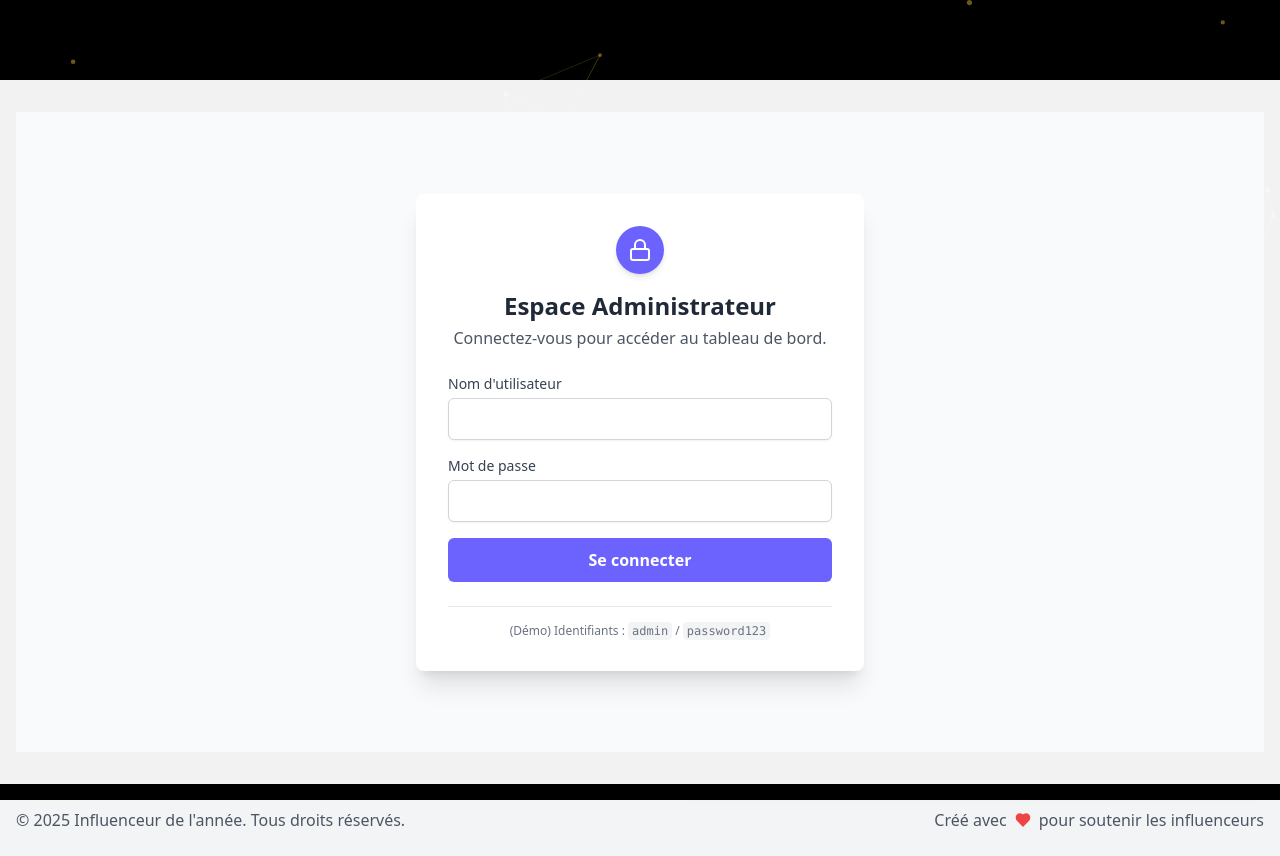
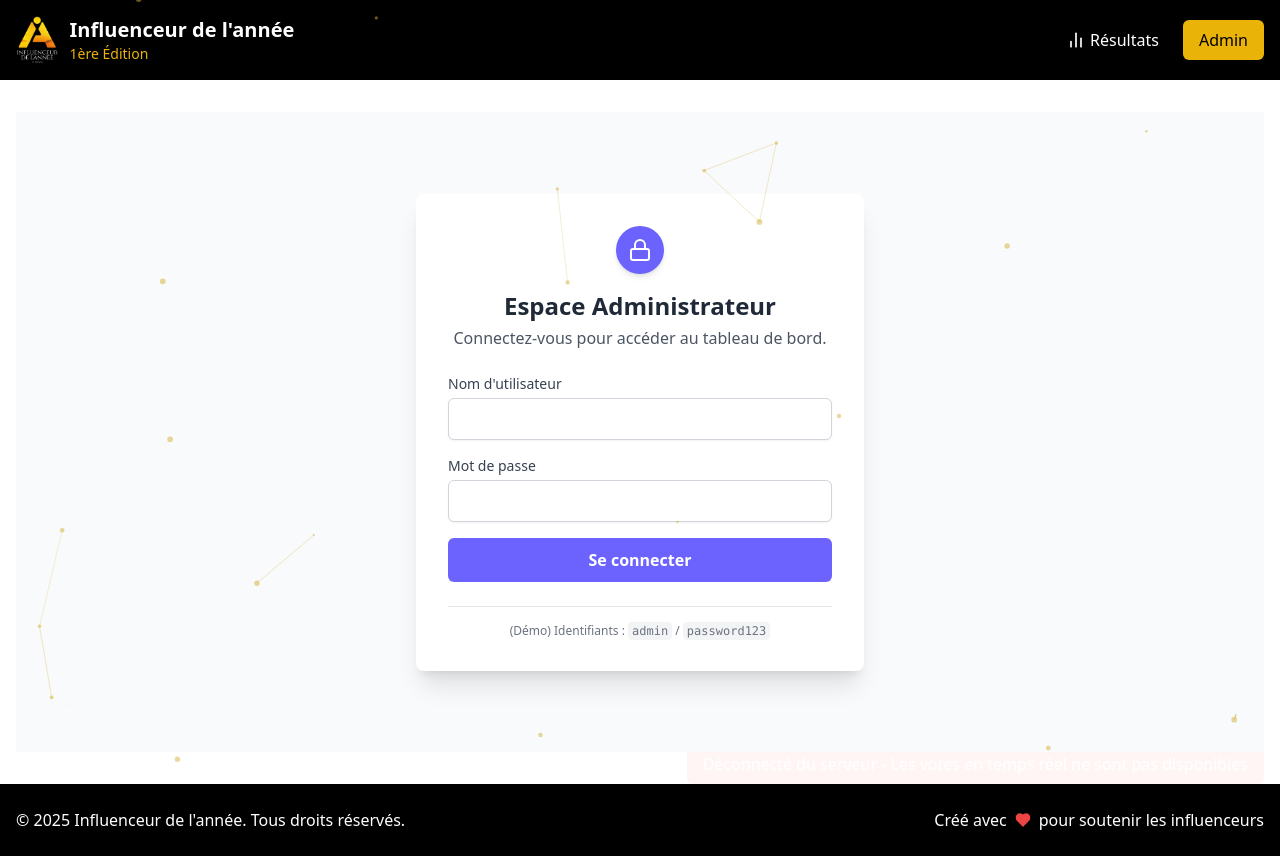
Before and after one commit to juniorbrindou/influencer, a React (Vite) app: page /admin in a window 1280 px wide. Built offline with nearby package versions, Linux system fonts and the light colour scheme; no server answers.

Commit message:
feat: Refactor animation components and enhance footer styling for better visibility

```diff
--- a/src/App.tsx
+++ b/src/App.tsx
@@ -8,20 +8,14 @@ import ResultsPage from './pages/ResultsPage';
 import AdminPage from './pages/AdminPage';
 import HomePage from './pages/HomePage';
 import CategoryPage from './pages/CategoryPage';
-import AnimatedBackground from './components/AnimatedBackground';
-
+import ForegroundAnimation from './components/AnimatedBackground';
 function App() {
   return (
     <VoteProvider>
       <Router>
-        <AnimatedBackground />
-        {/* Fond animé */}
-        <div className="animated-bg"></div>
-
-        <div className="min-h-screen flex flex-col">
+        <div className="min-h-screen flex flex-col relative">
           <Header />
-
-          <main className="flex-grow">
+          <main className="flex-grow z-10">
             <Routes>
               <Route path="/" element={<div className="foreground-content"><HomePage /></div>} />
               <Route path="/category/:id" element={<div className="foreground-content dark-bg-page"><CategoryPage /></div>} />
@@ -32,6 +26,8 @@ function App() {
           </main>
 
           <Footer />
+          {/* Animation en premier plan MAIS derrière le contenu */}
+          <ForegroundAnimation />
         </div>
       </Router>
     </VoteProvider>
--- a/src/components/AnimatedBackground.tsx
+++ b/src/components/AnimatedBackground.tsx
@@ -3,84 +3,44 @@ import Particles from 'react-tsparticles';
 import { loadSlim } from 'tsparticles-slim';
 import type { Engine } from 'tsparticles-engine';
 
-const AnimatedBackground: React.FC = () => {
+const ForegroundAnimation: React.FC = () => {
   const particlesInit = async (engine: Engine) => {
     await loadSlim(engine);
   };
 
   return (
+    <div className="fixed inset-0 pointer-events-none z-20"> {/* z-index élevé et ignore les clics */}
       <Particles
-      id="tsparticles"
         init={particlesInit}
         options={{
-        background: {
-          color: {
-            value: "#000000",
-          },
-        },
-        fpsLimit: 120,
-        interactivity: {
-          events: {
-            onClick: {
-              enable: true,
-              mode: "push",
-            },
-            onHover: {
-              enable: true,
-              mode: "repulse",
-            },
-          },
-          modes: {
-            push: {
-              quantity: 4,
-            },
-            repulse: {
-              distance: 100,
-              duration: 0.4,
-            },
-          },
-        },
+          background: { color: { value: "transparent" } },
           particles: {
-          color: {
-            value: "#d4af37", // Couleur or
-          },
+            color: { value: "#d4af37" }, // Couleur or
             links: {
               color: "#d4af37",
               distance: 150,
               enable: true,
               opacity: 0.3,
-            width: 1,
+              width: 1
             },
             move: {
-            direction: "none",
               enable: true,
-            outModes: {
-              default: "bounce",
-            },
-            random: false,
               speed: 2,
-            straight: false,
+              outModes: "out"
             },
             number: {
-            density: {
-              enable: true,
+              density: { enable: true },
+              value: 50 // Réduit le nombre pour moins de surcharge
             },
-            value: 80,
+            opacity: { value: 0.5 },
+            shape: { type: "circle" },
+            size: { value: { min: 1, max: 3 } }
           },
-          opacity: {
-            value: 0.5,
-          },
-          shape: {
-            type: "circle",
-          },
-          size: {
-            value: { min: 1, max: 3 },
-          },
-        },
-        detectRetina: true,
+          detectRetina: true
         }}
       />
+    </div>
   );
 };
 
-export default AnimatedBackground;
+export default ForegroundAnimation;
--- a/src/components/Footer.tsx
+++ b/src/components/Footer.tsx
@@ -3,14 +3,14 @@ import { Heart } from 'lucide-react';
 
 const Footer: React.FC = () => {
   return (
-    <footer className="bg-gray-100 py-6 mt-auto">
+    <footer className="bg-black py-6 mt-auto">
       <div className="container mx-auto px-4">
         <div className="flex flex-col md:flex-row justify-between items-center">
-          <p className="text-gray-600 mb-4 md:mb-0">
+          <p className="text-white mb-4 md:mb-0">
             © {new Date().getFullYear()} Influenceur de l'année. Tous droits réservés.
           </p>
 
-          <div className="flex items-center space-x-2 text-gray-600">
+          <div className="flex items-center space-x-2 text-white">
             <span>Créé avec</span>
             <Heart className="h-4 w-4 text-red-500 fill-current" />
             <span>pour soutenir les influenceurs</span>
--- a/src/index.css
+++ b/src/index.css
@@ -70,3 +70,15 @@
 .dark-bg-page .foreground-content {
   background-color: rgba(0, 0, 0, 0.7);
 }
+
+/* Assure que le contenu est cliquable */
+.clickable-content {
+  position: relative;
+  z-index: 30;
+}
+
+/* Version alternative plus visible */
+.foreground-particles {
+  opacity: 0.7 !important;
+  mix-blend-mode: screen;
+}
```
Lines whose indentation alone changed are shown as unchanged.
